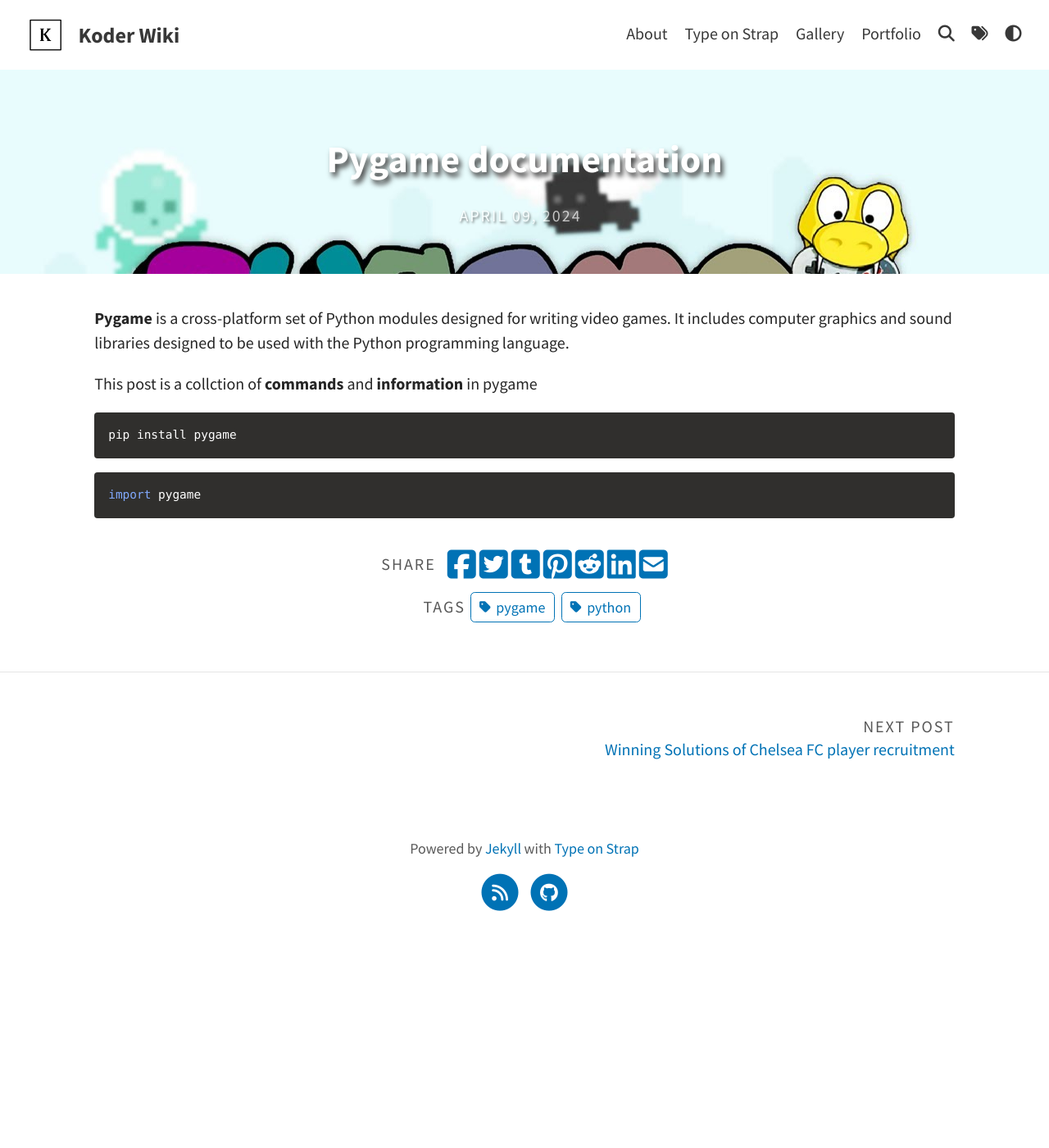
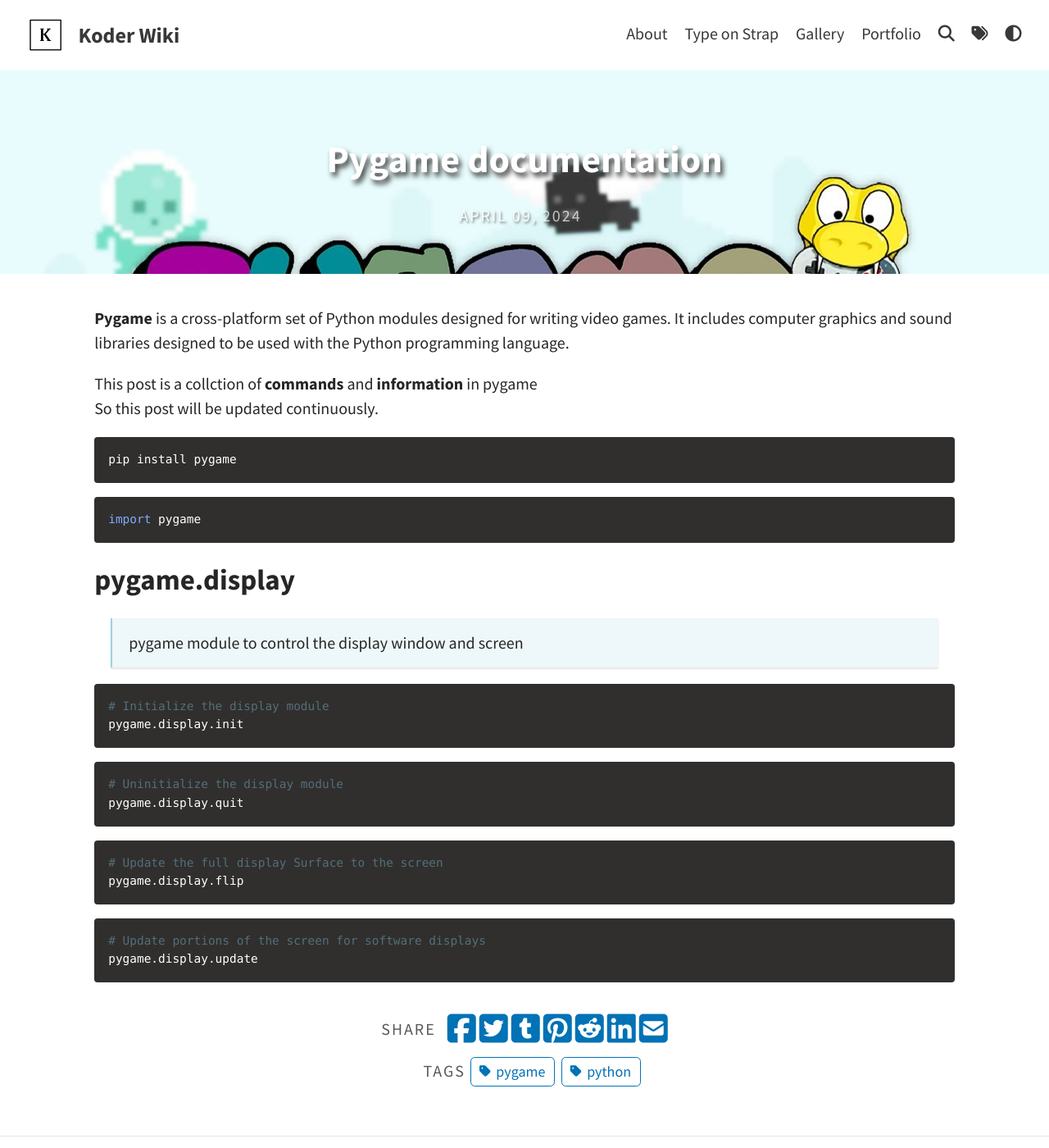
Before and after one commit to KoderWiki/Kontrl-Enter.github.io, a Jekyll site: the page built from _posts/2024-04-09-pygame.md, in a window 1280 px wide and 1400 px high. Shown: the whole window at 82% size. Built offline with Jekyll 4.4.1, drawn with Linux system fonts in a browser that asks for light colours; a script that is not in the unit is left out.

Commit message:
Update 2024-04-09-pygame.md

````diff
--- a/_posts/2024-04-09-pygame.md
+++ b/_posts/2024-04-09-pygame.md
@@ -9,7 +9,9 @@ categories: Pygame
 
 **Pygame** is a cross-platform set of Python modules designed for writing video games. It includes computer graphics and sound libraries designed to be used with the Python programming language.
 
-This post is a collction of **commands** and **information** in pygame
+This post is a collction of **commands** and **information** in pygame<br>
+So this post will be updated continuously.
+
 
 ```python
 pip install pygame
@@ -17,3 +19,24 @@ pip install pygame
 ```python
 import pygame
 ```
+
+## pygame.display
+
+>pygame module to control the display window and screen
+
+```python
+# Initialize the display module
+pygame.display.init
+```
+```python
+# Uninitialize the display module
+pygame.display.quit
+```
+```python
+# Update the full display Surface to the screen
+pygame.display.flip
+```
+```python
+# Update portions of the screen for software displays
+pygame.display.update
+```
````
